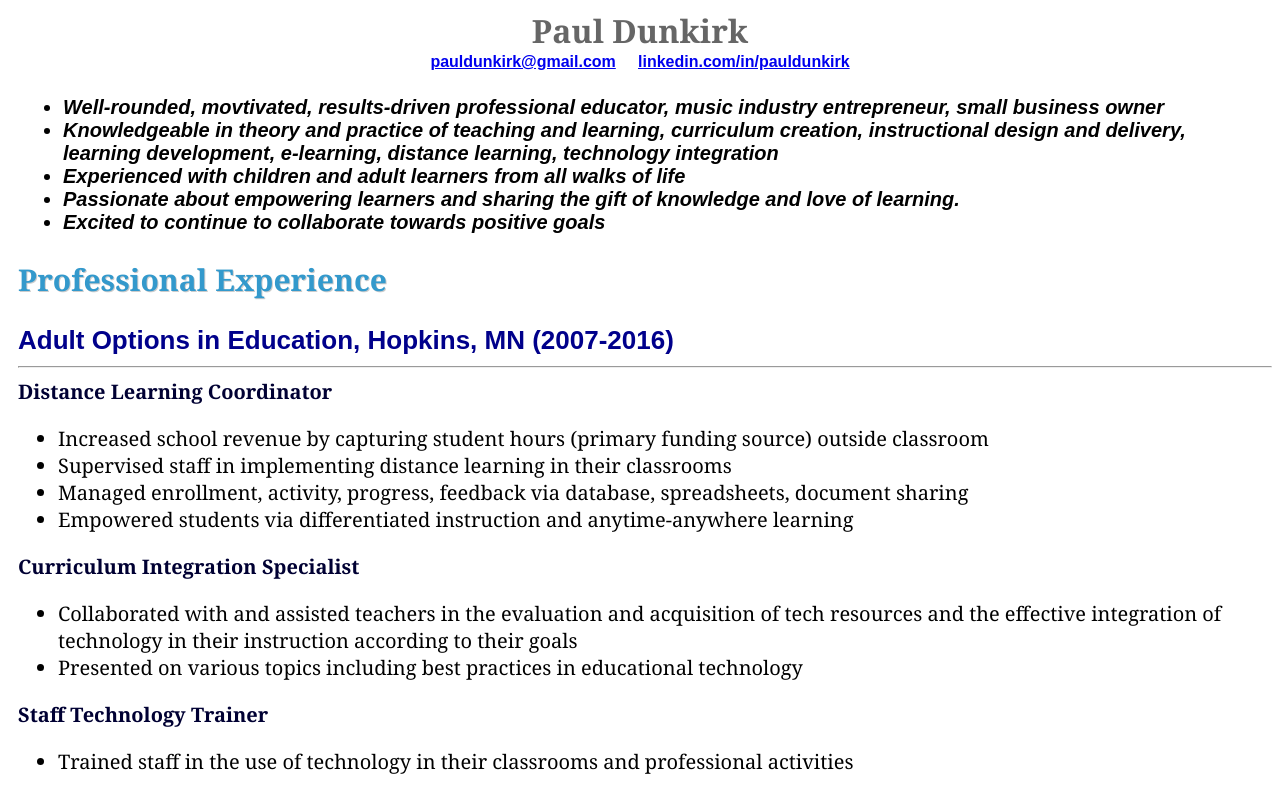
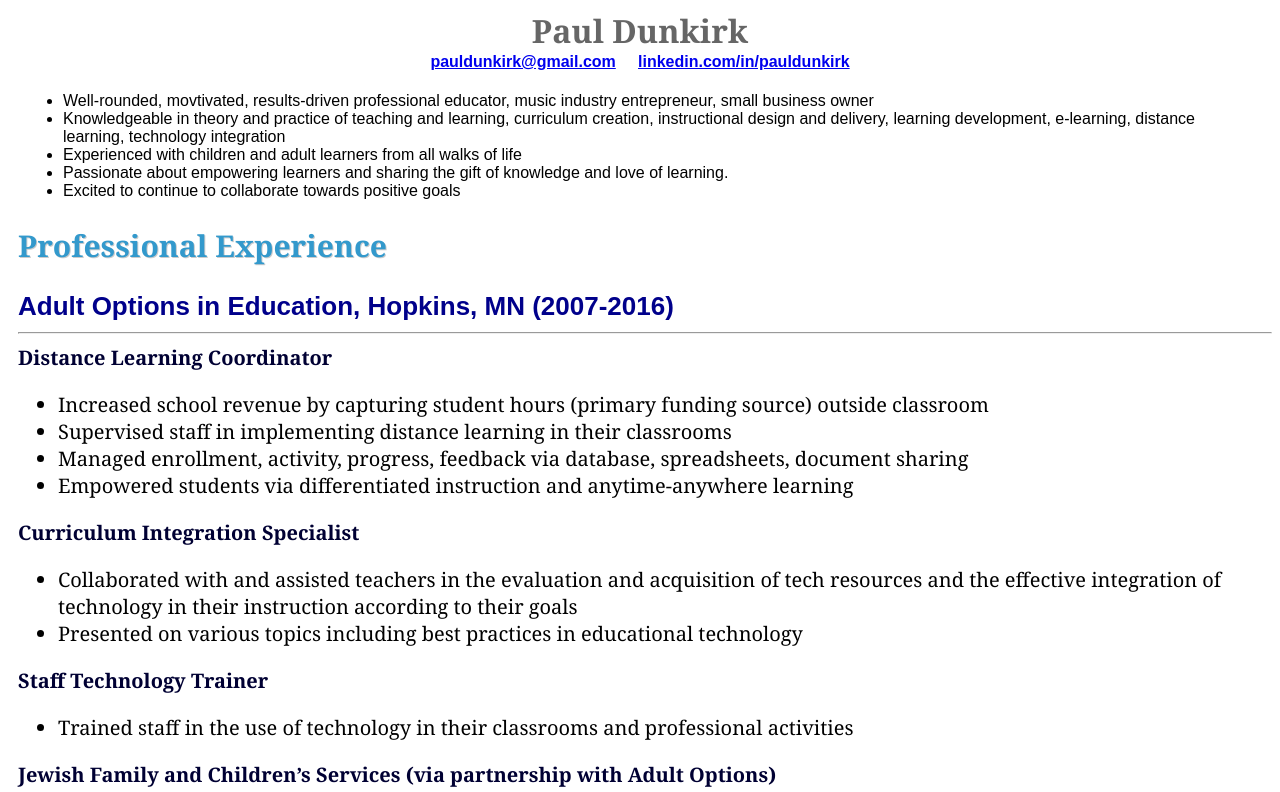
Before and after one commit to pauldunkirk/pauldunkirk.github.io, a plain HTML site: page index.html in a window 1280 px wide. Shown: the top 792 px of the page. Drawn offline with Linux system fonts and the light colour scheme.

Commit message:
Update resume_style.css

```diff
--- a/resume_style.css
+++ b/resume_style.css
@@ -1,3 +1,4 @@
+
 body {
     font-family: "Arial", "Verdana", sans-serif;
 
@@ -24,9 +25,7 @@ header {
 #summary {
 
     font-family: "Arial", "Verdana", sans-serif;
-    font-weight: bold;
-    font-size: 20px;
-    font-style: italic;
+    font-size: 16px;
     padding-top: 5px;
     margin-bottom: 0;
     margin-top: 0;
```
